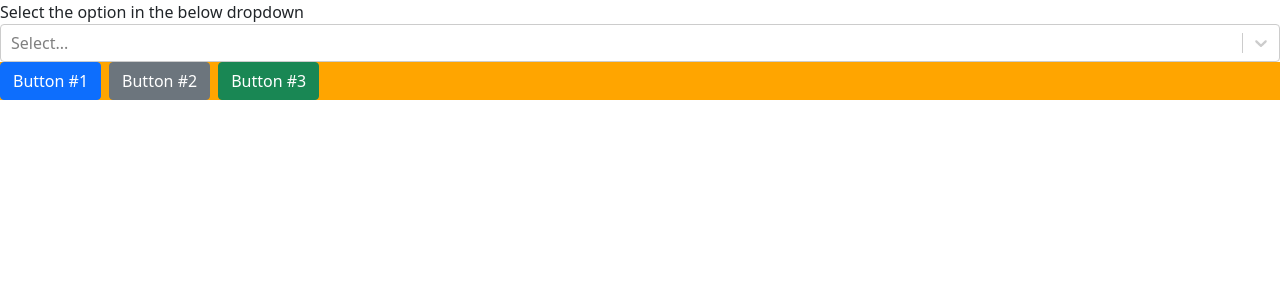
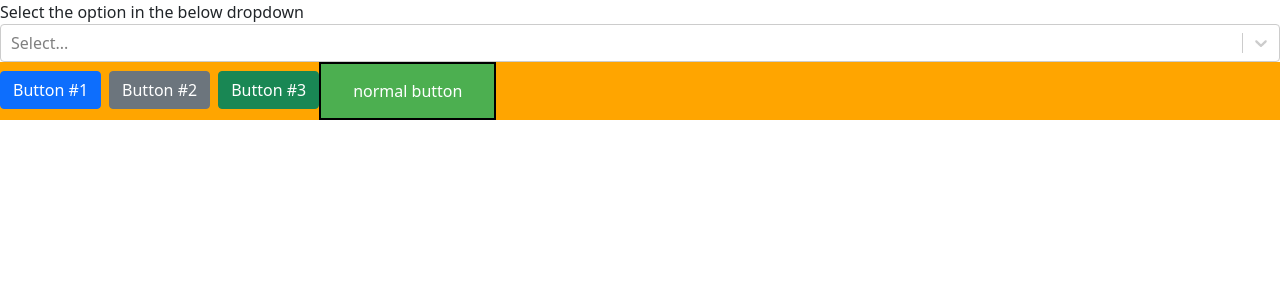
Before and after one commit to pradeepmisra81/react-ts-2fcifh, a React (Create React App) app: page / in a window 1280 px wide. Shown: the top 300 px of the page. Built offline with nearby package versions, Linux system fonts and the light colour scheme.

Commit message:
2 files modified

```diff
--- a/App.js
+++ b/App.js
@@ -31,6 +31,7 @@ export default function App() {
           Button #2
         </Button>
         <Button variant="success">Button #3</Button>
+        <button class="button">normal button</button>
       </div>
     </div>
   );
--- a/style.css
+++ b/style.css
@@ -8,3 +8,14 @@ p {
   background-color: orange;
   font-size: 28px;
 }
+
+.button {
+  background-color: #4caf50; /* Green */
+  border: 2px solid black;
+  color: white;
+  padding: 15px 32px;
+  text-align: center;
+  text-decoration: none;
+  display: inline-block;
+  font-size: 16px;
+}
```
